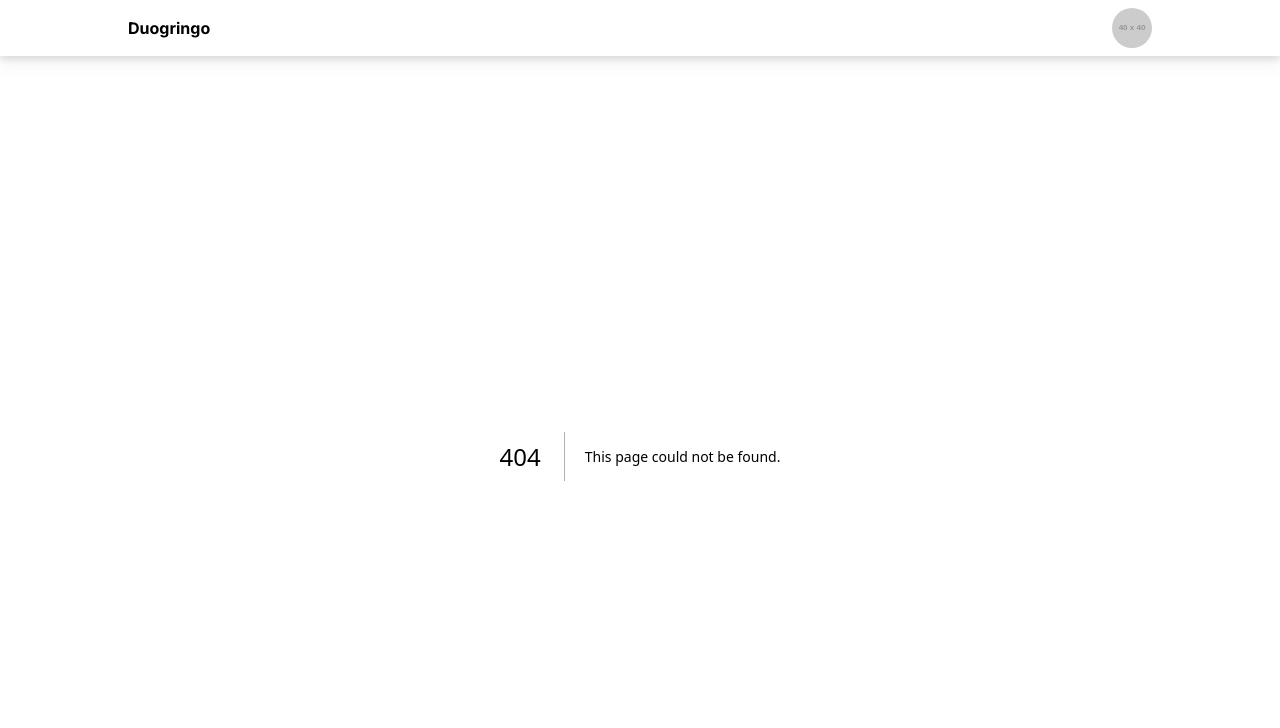
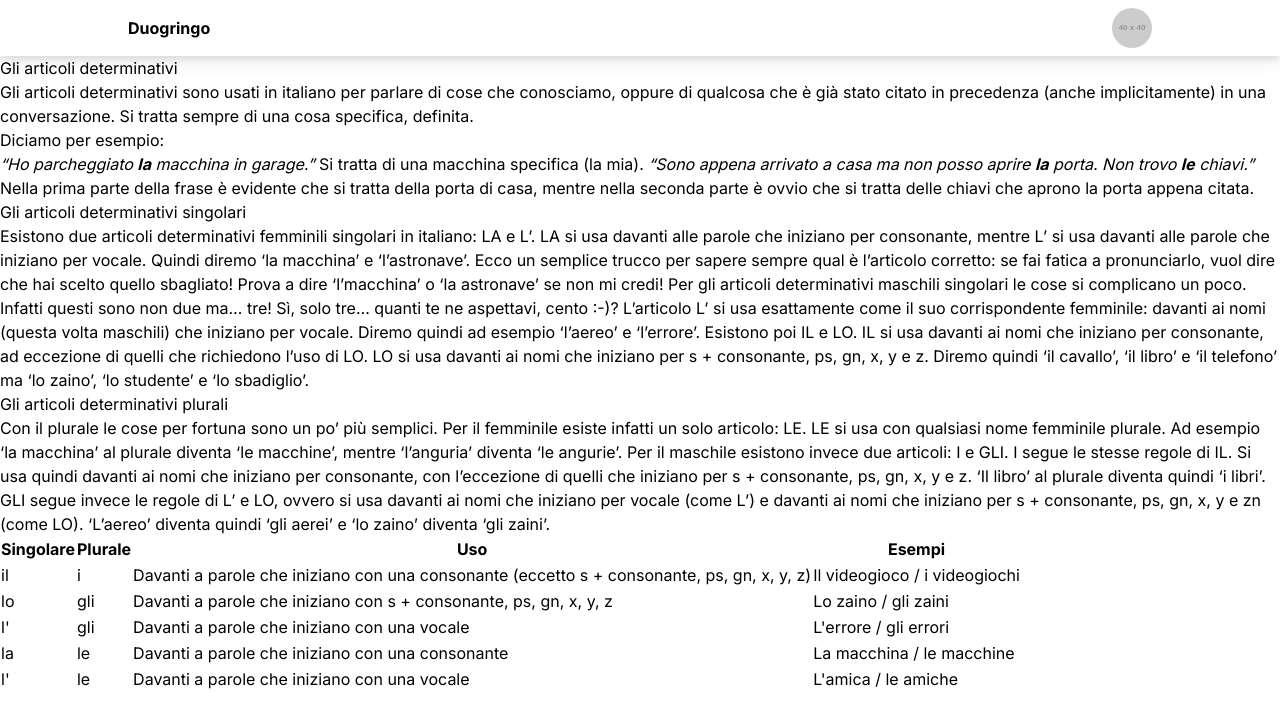
Before and after one commit to pabloramoss/duog, a Next.js app: page /dashboard/articoli/determinativi in a window 1280 px wide. Before the commit this address had no page. Shown: the top 728 px of the page. Built offline with nearby package versions, Linux system fonts and the light colour scheme.

Commit message:
feat: add articoli determinativi e indeterminativi pages

```diff
--- /dev/null
+++ b/src/app/dashboard/articoli/determinativi/page.tsx
@@ -0,0 +1,101 @@
+/* eslint-disable react/no-unescaped-entities */
+const ArticoliDeterminativi: React.FC = () => {
+  return (
+    <>
+      <h2>Gli articoli determinativi</h2>
+      <p>
+        Gli articoli determinativi sono usati in italiano per parlare di cose che conosciamo, oppure
+        di qualcosa che è già stato citato in precedenza (anche implicitamente) in una
+        conversazione. Si tratta sempre di una cosa specifica, definita.
+      </p>
+      <p>
+        Diciamo per esempio: <br />
+        <i>
+          “Ho parcheggiato <b>la</b> macchina in garage.”
+        </i>{' '}
+        Si tratta di una macchina specifica (la mia).{' '}
+        <i>
+          “Sono appena arrivato a casa ma non posso aprire <b>la</b> porta. Non trovo <b>le</b>{' '}
+          chiavi.”
+        </i>{' '}
+        Nella prima parte della frase è evidente che si tratta della porta di casa, mentre nella
+        seconda parte è ovvio che si tratta delle chiavi che aprono la porta appena citata.
+      </p>
+      <h2>Gli articoli determinativi singolari</h2>
+      <p>
+        Esistono due articoli determinativi femminili singolari in italiano: LA e L’. LA si usa
+        davanti alle parole che iniziano per consonante, mentre L’ si usa davanti alle parole che
+        iniziano per vocale. Quindi diremo ‘la macchina’ e ‘l’astronave’. Ecco un semplice trucco
+        per sapere sempre qual è l’articolo corretto: se fai fatica a pronunciarlo, vuol dire che
+        hai scelto quello sbagliato! Prova a dire ‘l’macchina’ o ‘la astronave’ se non mi credi! Per
+        gli articoli determinativi maschili singolari le cose si complicano un poco. Infatti questi
+        sono non due ma… tre! Sì, solo tre… quanti te ne aspettavi, cento :-)? L’articolo L’ si usa
+        esattamente come il suo corrispondente femminile: davanti ai nomi (questa volta maschili)
+        che iniziano per vocale. Diremo quindi ad esempio ‘l’aereo’ e ‘l’errore’. Esistono poi IL e
+        LO. IL si usa davanti ai nomi che iniziano per consonante, ad eccezione di quelli che
+        richiedono l’uso di LO. LO si usa davanti ai nomi che iniziano per s + consonante, ps, gn,
+        x, y e z. Diremo quindi ‘il cavallo’, ‘il libro’ e ‘il telefono’ ma ‘lo zaino’, ‘lo
+        studente’ e ‘lo sbadiglio’.
+      </p>
+      <h2>Gli articoli determinativi plurali</h2>
+      <p>
+        Con il plurale le cose per fortuna sono un po’ più semplici. Per il femminile esiste infatti
+        un solo articolo: LE. LE si usa con qualsiasi nome femminile plurale. Ad esempio ‘la
+        macchina’ al plurale diventa ‘le macchine’, mentre ‘l’anguria’ diventa ‘le angurie’. Per il
+        maschile esistono invece due articoli: I e GLI. I segue le stesse regole di IL. Si usa
+        quindi davanti ai nomi che iniziano per consonante, con l’eccezione di quelli che iniziano
+        per s + consonante, ps, gn, x, y e z. ‘Il libro’ al plurale diventa quindi ‘i libri’. GLI
+        segue invece le regole di L’ e LO, ovvero si usa davanti ai nomi che iniziano per vocale
+        (come L’) e davanti ai nomi che iniziano per s + consonante, ps, gn, x, y e zn (come LO).
+        ‘L’aereo’ diventa quindi ‘gli aerei’ e ‘lo zaino’ diventa ‘gli zaini’.
+      </p>
+      <table>
+        <thead>
+          <tr>
+            <th>Singolare</th>
+            <th>Plurale</th>
+            <th>Uso</th>
+            <th>Esempi</th>
+          </tr>
+        </thead>
+        <tbody>
+          <tr>
+            <td>il</td>
+            <td>i</td>
+            <td>
+              Davanti a parole che iniziano con una consonante (eccetto s + consonante, ps, gn, x,
+              y, z)
+            </td>
+            <td>Il videogioco / i videogiochi</td>
+          </tr>
+          <tr>
+            <td>lo</td>
+            <td>gli</td>
+            <td>Davanti a parole che iniziano con s + consonante, ps, gn, x, y, z</td>
+            <td>Lo zaino / gli zaini</td>
+          </tr>
+          <tr>
+            <td>l'</td>
+            <td>gli</td>
+            <td>Davanti a parole che iniziano con una vocale</td>
+            <td>L'errore / gli errori</td>
+          </tr>
+          <tr>
+            <td>la</td>
+            <td>le</td>
+            <td>Davanti a parole che iniziano con una consonante</td>
+            <td>La macchina / le macchine</td>
+          </tr>
+          <tr>
+            <td>l'</td>
+            <td>le</td>
+            <td>Davanti a parole che iniziano con una vocale</td>
+            <td>L'amica / le amiche</td>
+          </tr>
+        </tbody>
+      </table>
+    </>
+  );
+};
+
+export default ArticoliDeterminativi;
--- /dev/null
+++ b/src/app/dashboard/articoli/indeterminativi/page.tsx
@@ -0,0 +1,73 @@
+/* eslint-disable react/no-unescaped-entities */
+const ArticoliIndeterminativi: React.FC = () => {
+  return (
+    <>
+      <h2>Gli articoli indeterminativi</h2>
+      <p>
+        Iniziamo con le cose positive: gli articoli indeterminativi sono solo quattro: un, uno, una
+        e un’. Sono tutti singolari, in quanto la funzione del plurale è svolta dagli articoli
+        partitivi.
+      </p>
+      <p>
+        Gli articoli indeterminativi si usano per parlare di qualcosa di indeterminato, che non si
+        conosce o che non si è citato in precedenza. Diciamo per esempio: “Ho visto una macchina
+        gialla parcheggiata davanti a casa tua.” Non so di chi sia la macchina, o perché sia
+        parcheggiata lì. “Ho molta fame ed è ora di pranzo… andiamo a mangiarci un panino?” Non un
+        panino specifico, ma uno qualsiasi.
+      </p>
+      <p>
+        Vediamo ora con che nomi vanno usati i quattro articoli indeterminativi. UN e UNO si usano
+        con i nomi maschili. UNO si usa con quelli che iniziano per s + consonante, ps, gn, x, y e z
+        (in questo corrisponde all’articolo determinativo LO), mentre UN si usa con tutti gli altri
+        (inclusi quelli che iniziano per vocale). Diremo quindi ‘uno psicologo’, ‘uno gnomo’ e ‘uno
+        zaino’ ma ‘un videogioco’, ‘un amico’ e ‘un fumetto’. Per gli articoli determinativi
+        femminili le cose sono più semplici. Anche qui ne abbiamo due: UNA e UN’. UNA si usa con i
+        nomi che iniziano per consonante (come l’articolo determinativo LA) e UN’ con quelli che
+        iniziano per vocale (come l’articolo determinativo L’). Diremo quindi ‘una macchina’ e
+        ‘un’astronave’. Anche qui, in caso di dubbio, può essere utile provare a pronunciare
+        l’articolo insieme al nome che accompagna.
+      </p>
+      <table>
+        <thead>
+          <tr>
+            <th>Singolare</th>
+            <th>Plurale</th>
+            <th>Uso</th>
+            <th>Esempi</th>
+          </tr>
+        </thead>
+        <tbody>
+          <tr>
+            <td>un</td>
+            <td>/</td>
+            <td>
+              Davanti a parole che iniziao con una vocale o con una consonante (eccetto s +
+              consonante, ps, gn, x, y, z)
+            </td>
+            <td>Un videogioco / un amico</td>
+          </tr>
+          <tr>
+            <td>uno</td>
+            <td>/</td>
+            <td>Davanti a parole che iniziano con s + consonante, ps, gn, x, y, z</td>
+            <td>Uno zaino</td>
+          </tr>
+          <tr>
+            <td>una</td>
+            <td>/</td>
+            <td>Davanti a parole che iniziano con una consonante</td>
+            <td>Una sveglia</td>
+          </tr>
+          <tr>
+            <td>un'</td>
+            <td>/</td>
+            <td>Davanti a parole che iniziano con una vocale</td>
+            <td>Un'amica</td>
+          </tr>
+        </tbody>
+      </table>
+    </>
+  );
+};
+
+export default ArticoliIndeterminativi;
--- /dev/null
+++ b/src/app/dashboard/articoli/partitivi/page.tsx
@@ -0,0 +1,5 @@
+const Articoli: React.FC = () => {
+  return <></>;
+};
+
+export default Articoli;
```
Also changed, not shown: src/data/chapters.ts (+23 -0 lines), src/app/dashboard/articoli/page.tsx (added).
